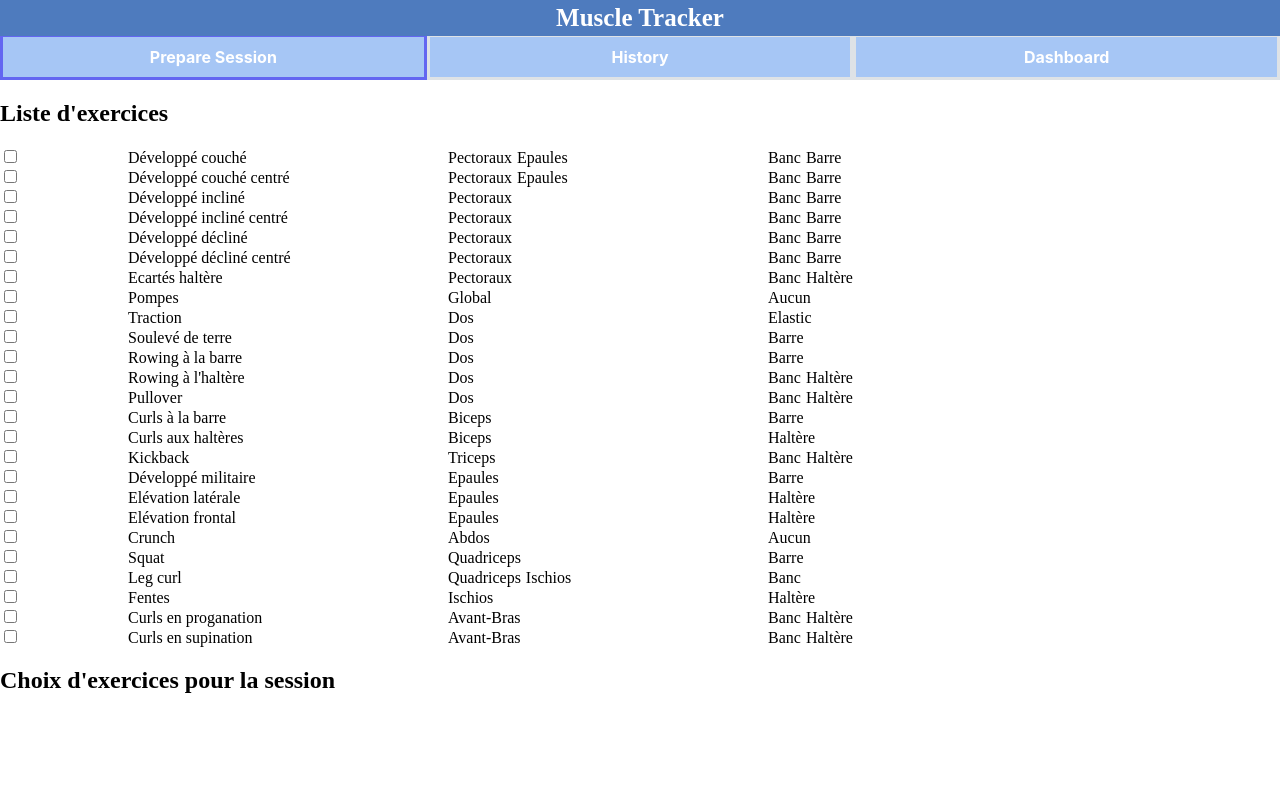
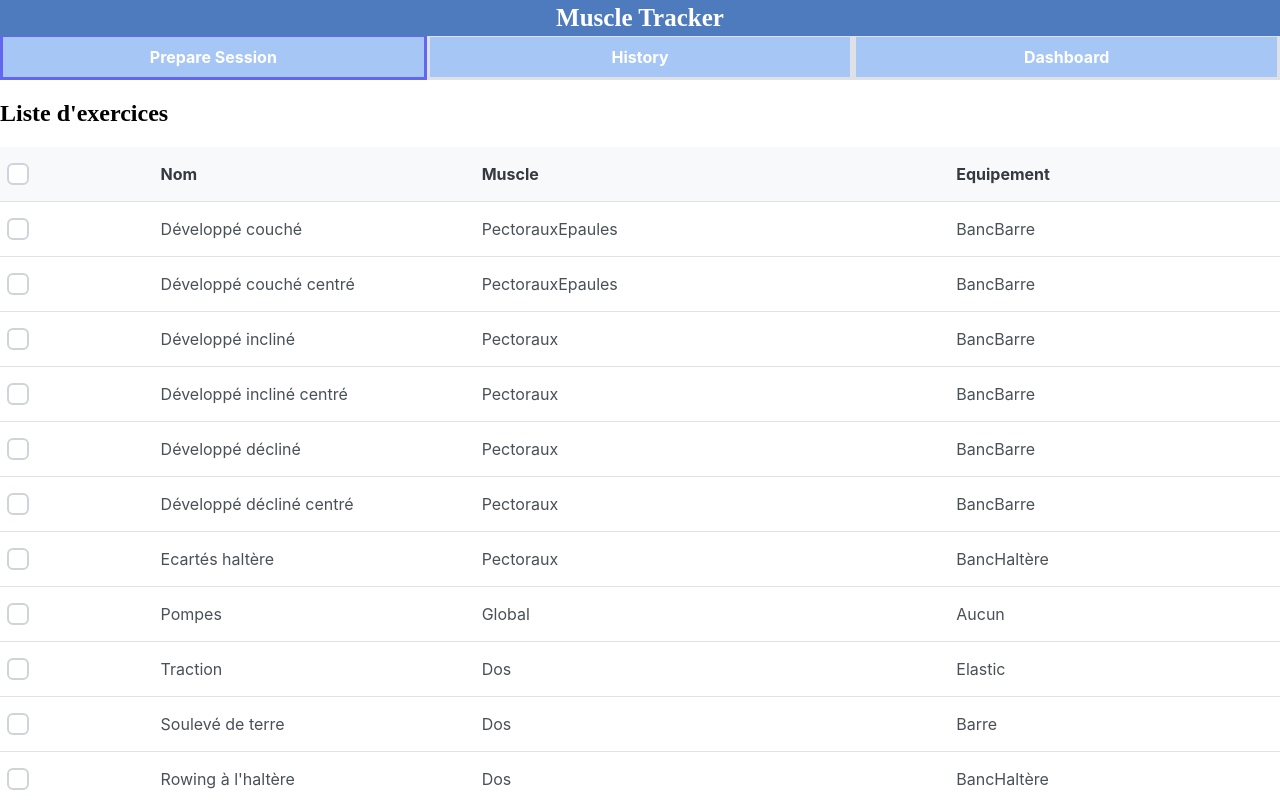
Before and after one commit to KragWu/MuscleTracker, a React app in the folder client/: page / in a window 1280 px wide. Shown: the top 800 px of the page. Built offline with nearby package versions, Linux system fonts and the light colour scheme.

Commit message:
:sparkles: Select exercises and display them

```diff
--- a/client/src/components/Exercise.css
+++ b/client/src/components/Exercise.css
@@ -30,3 +30,15 @@
 .tools-icon {
     margin-right: 5px;
 }
+
+.p-selection-column {
+    width: 50px !important;
+    text-overflow:ellipsis;
+    overflow: hidden;
+    padding-left: 7px !important;
+    padding-right: 7px !important;
+}
+
+.pi-check::before {
+    content: "\2713" !important;
+}
--- a/client/src/components/ExerciseChoice.js
+++ b/client/src/components/ExerciseChoice.js
@@ -1,20 +1,18 @@
 import React from "react";
+import "./Exercise.css"
+import { DataTable } from 'primereact/datatable';
+import { Column } from 'primereact/column';
 
 export default class ExerciseChoice extends React.Component {
     constructor(props) {
         super(props)
-        this.state = {
-            exo: props.exo,
-        }
     }
 
     render() {
-        const exercise = this.props.exo
-        return <div>
-            <div className="name">{exercise.name}</div>
-            <div className="mediumWeight">{exercise.mediumWeight}</div>
-            <div className="maxWeight">{exercise.maxWeight}</div>
-            <div className="averageRepetition">{exercise.averageRepetition}</div>
-        </div>
+        return <DataTable value={this.props.listChoice} dataKey="id_name" tableStyle={{ minWidth: '10rem' }}>
+            <Column field="name" header="Nom" className="p-selection-column" ></Column>
+            <Column field="muscle" header="Muscle" className="p-selection-column" ></Column>
+            <Column field="tools" header="Equipement" className="p-selection-column" ></Column>
+        </DataTable>
     }
 }
--- a/client/src/components/ExercisePresented.js
+++ b/client/src/components/ExercisePresented.js
@@ -1,69 +1,31 @@
 import React from "react";
 import "./Exercise.css"
+import { DataTable } from 'primereact/datatable';
+import { Column } from 'primereact/column';
 
 export default class ExercisePresented extends React.Component {
     constructor(props) {
         super(props)
         this.state = {
-            exo: props.exo,
             listExercise: props.listExercise,
             listChoice: props.listChoice,
         }
+        this.handleChoice = this.handleChoice.bind(this)
     }
 
-    muscleIcon(muscle) {
-        return <>
-        {
-            muscle.map(elem => {
-                return <label key={elem} className="muscle-icon">{elem}</label>
-            })
-        }
-        </>
-    }
-
-    toolsIcon(tools) {
-        return <>
-        {
-            tools.map(elem => {
-                return <label key={elem} className="tools-icon">{elem}</label>
-            })
-        }
-        </>
-    }
-
-    selectExercise(listExercice, exoSelected, listChoice, event) {
-        const element = event.currentTarget
-        if (element.checked) {
-            listExercice.forEach(elem => {
-                if (elem.name == exoSelected) {
-                    listChoice.push(elem)
-                    let index = listChoice.indexOf(elem)
-                    let test = listChoice.at(index)
-                    console.log("push : elem : " + elem.name + " - index : " + index + " - test : " + test.name)
-                }
-            });
-        } else {
-            listChoice.forEach(elem => {
-                if(elem.name == exoSelected) {
-                    let index = listChoice.indexOf(elem)
-                    let test = listChoice.at(index)
-                    console.log("pop: elem : " + elem.name + " - index : " + index + " - test : " + test.name)
-                    listChoice.splice(index, 1)
-                }
-            });
-        }
-        console.log(listChoice)
+    handleChoice(e) {
+        this.setState({listChoice: e.value}, () => {
+            this.props.onChoiceExo(this.state.listChoice)
+        })
     }
 
     render() {
-        const exercise = this.props.exo
-        const listExercise = this.props.listExercise
-        const listChoice = this.props.listChoice
-        return <div className="exercise">
-            <div className="selection"><input id={exercise.id_name} type="checkbox" onClick={(e) => this.selectExercise(listExercise, exercise.name, listChoice, e)}/></div>
-            <div className="name">{exercise.name}</div>
-            <div className="muscle">{this.muscleIcon(exercise.muscle)}</div>
-            <div className="tools">{this.toolsIcon(exercise.tools)}</div>
-        </div>
+        return <DataTable value={this.state.listExercise} selectionMode={'multiple'} selection={this.state.listChoice}
+        onSelectionChange={(e) => this.handleChoice(e)} dataKey="id_name" tableStyle={{ minWidth: '10rem' }}>
+            <Column selectionMode="multiple" className="p-selection-column" ></Column>
+            <Column field="name" header="Nom" className="p-selection-column" ></Column>
+            <Column field="muscle" header="Muscle" className="p-selection-column" ></Column>
+            <Column field="tools" header="Equipement" className="p-selection-column" ></Column>
+        </DataTable>
     }
 }
--- a/client/src/components/ListExercise.js
+++ b/client/src/components/ListExercise.js
@@ -10,31 +10,27 @@ class listExercise extends React.Component {
             listChoice: props.exoChoice,
             goal: props.goal
         }
+        this._switchBalise = this._switchBalise.bind(this)
+        this.handleSelectExercise = this.handleSelectExercise.bind(this)
+    }
+
+    handleSelectExercise(listSelectExo) {
+        this.setState({listChoice: listSelectExo}, () => {
+            this.props.onSelectExo(listSelectExo)
+        })
     }
 
     _switchBalise(goal, listExo, listChoice) {
         var result = null
         switch (goal) {
             case 'Presentation':
-                result = listExo.map(item => {
-                    return <div key={item.id_name}>
-                        <ExercisePresented exo={item} listExercise={listExo} listChoice={listChoice} />
-                    </div>
-                })
+                result = <ExercisePresented listExercise={listExo} listChoice={listChoice} onChoiceExo={this.handleSelectExercise} />
                 break;
             case 'Validation':
-                result = listChoice.map(item => {
-                    return <div key={item.id_name}>
-                        <ExerciseChoice exo={item} listExercise={listExo} listChoice={listChoice} />
-                    </div>
-                })
+                result = <ExerciseChoice listChoice={listChoice} />
                 break;
             default:
-                result = listExo.map(item => {
-                    return <div key={item.id_name}>
-                        <ExercisePresented exo={item} listExercise={listExo} listChoice={listChoice} />
-                    </div>
-                })
+                result = <ExercisePresented listExercise={listExo} listChoice={listChoice} onChoiceExo={this.handleSelectExercise} />
                 break;
         }
         return result
--- a/client/src/components/PrepareSessionLayout.js
+++ b/client/src/components/PrepareSessionLayout.js
@@ -2,19 +2,33 @@ import React from "react";
 import ListExercise from "./ListExercise";
 
 const listExo = require("../listExercise.json")
-const listChoice = []
 
-const PrepareSessionLayout = () => {
+class PrepareSessionLayout extends React.Component {
+    constructor(props) {
+        super(props)
+        this.handleChoiceExercises = this.handleChoiceExercises.bind(this)
+        this.state = {
+            listChoice: []
+        }
+    }
+
+    handleChoiceExercises(listSelectedExercise) {
+        this.setState({listChoice: listSelectedExercise})
+    }
+
+    render() {
+        const listChoice = this.state.listChoice
         return <>
             <div>
                 <h2>Liste d'exercices</h2>
-            <ListExercise listExo={listExo} goal="Presentation" exoChoice={listChoice}/>
+                <ListExercise listExo={listExo} goal="Presentation" exoChoice={listChoice} onSelectExo={this.handleChoiceExercises} />
             </div>
             <div>
                 <h2>Choix d'exercices pour la session</h2>
-            <ListExercise listExo={listChoice} goal="Validation" exoChoice={[]}/>
+                <ListExercise listExo={listChoice} goal="Validation" exoChoice={listChoice}/>
             </div>
         </>
+    }
 };
 
 export default PrepareSessionLayout;
--- a/client/src/listExercise.json
+++ b/client/src/listExercise.json
@@ -70,24 +70,10 @@
         "id_name_bis": ""
     },
     {
-        "name": "Rowing à la barre",
-        "tools": ["Barre"],
-        "muscle": ["Dos"],
-        "id_name": "rowbar",
-        "id_name_bis": ""
-    },
-    {
         "name": "Rowing à l'haltère",
         "tools": ["Banc", "Haltère"],
         "muscle": ["Dos"],
         "id_name": "rowhalt",
-        "id_name_bis": ""
-    },
-    {
-        "name": "Pullover",
-        "tools": ["Banc", "Haltère"],
-        "muscle": ["Dos"],
-        "id_name": "pullover",
         "id_name_bis": ""
     },
     {
@@ -123,13 +109,6 @@
         "tools": ["Haltère"],
         "muscle": ["Epaules"],
         "id_name": "elevlat",
-        "id_name_bis": ""
-    },
-    {
-        "name": "Elévation frontal",
-        "tools": ["Haltère"],
-        "muscle": ["Epaules"],
-        "id_name": "elevfront",
         "id_name_bis": ""
     },
     {
```
Also changed, not shown: 1 other file (tests, documents, lock files or other folders). Lines whose indentation alone changed are shown as unchanged.
